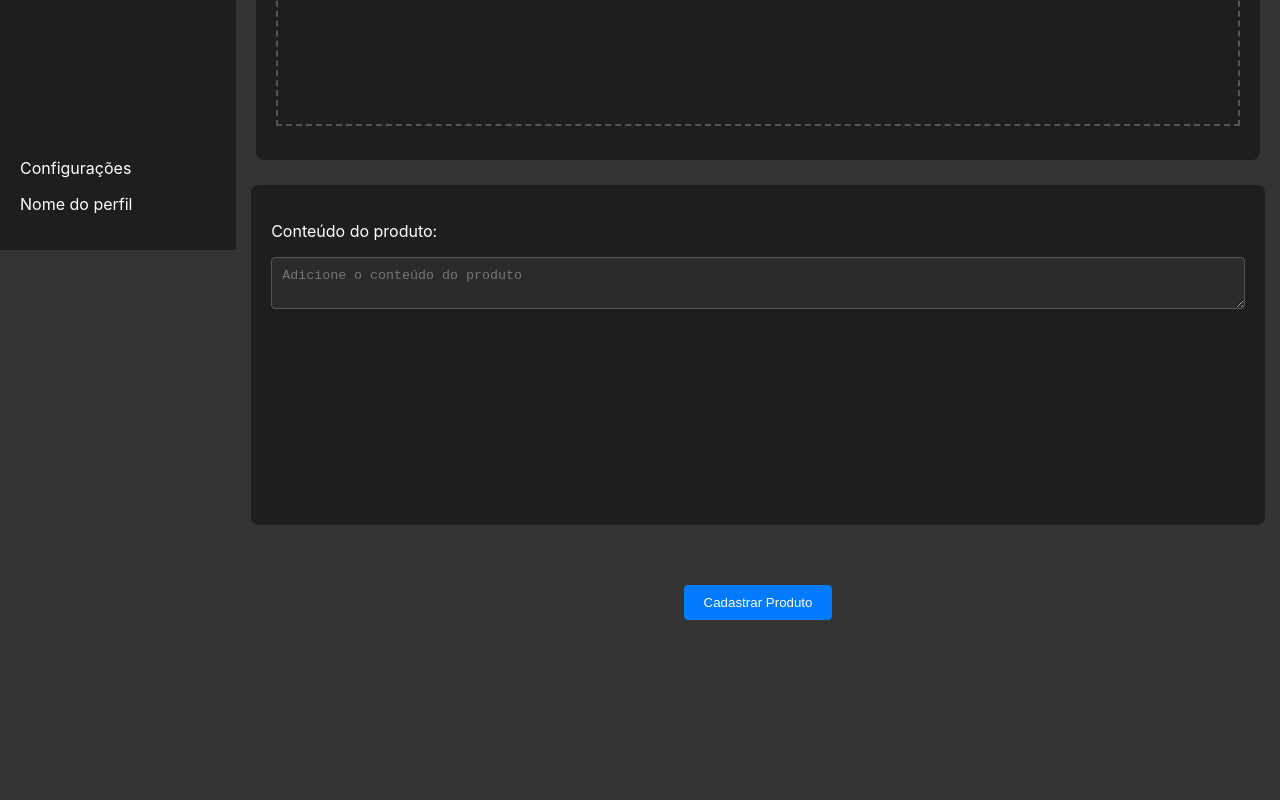
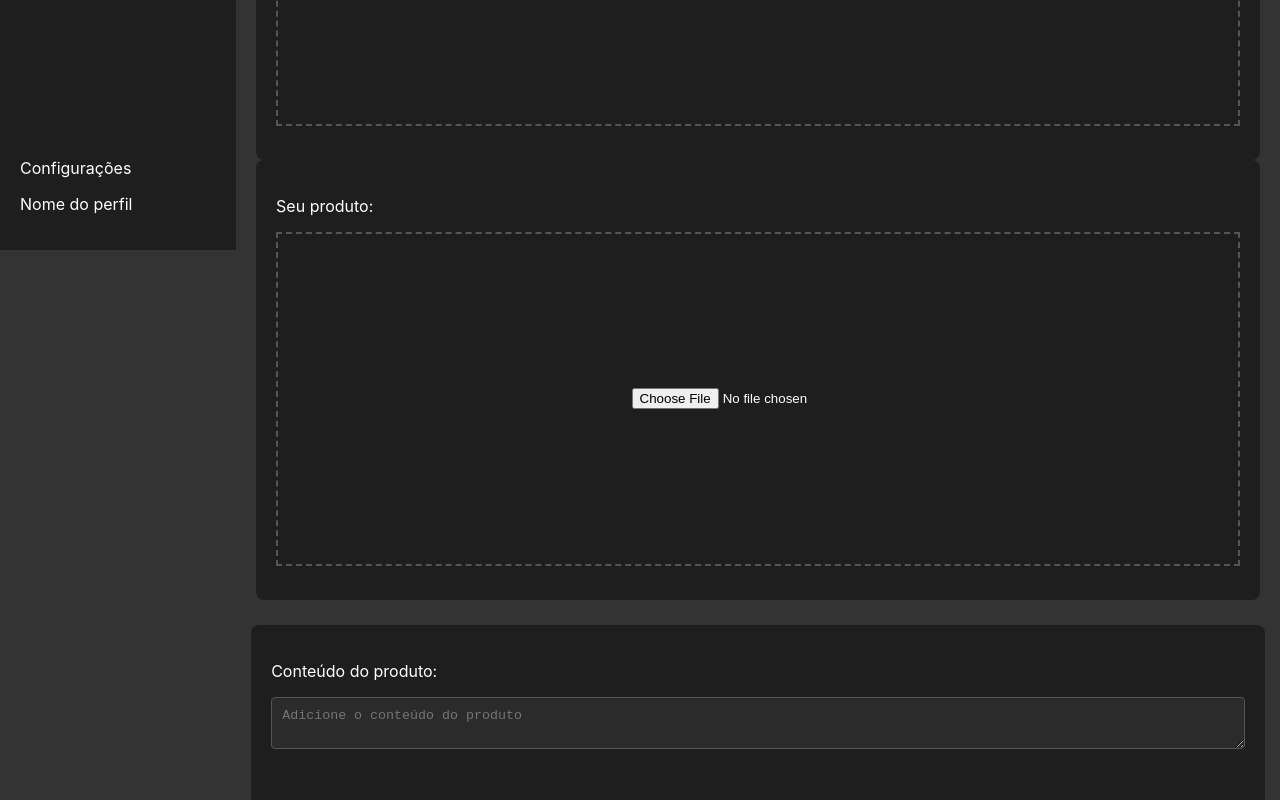
Before and after one commit to CesarA22/easy-learn, a React (Create React App) app: page /create-product in a window 1280 px wide. Shown: the part 550-1350 px from the top of the page. Before the commit the page ends 1170 px from the top, so only its background shows below. Built offline with nearby package versions, Linux system fonts and the light colour scheme.

Commit message:
arrumando rota do produto pro back, ainda não funcionando

```diff
--- a/src/context/AuthContext.js
+++ b/src/context/AuthContext.js
@@ -15,7 +15,9 @@ export const AuthProvider = ({ children }) => {
                             Authorization: `Bearer ${token}`,
                         },
                     });
+
                     const data = await response.json();
+
                     if (response.ok) {
                         setUser(data.user);
                     } else {
--- a/src/pages-buyer/available-products.js
+++ b/src/pages-buyer/available-products.js
@@ -19,7 +19,7 @@ function AvailableProducts() {
 
         const fetchProducts = async () => {
             try {
-                const response = await fetch('http://localhost:3001/products/item', {
+                const response = await fetch(`${process.env.REACT_APP_BACKEND_URL}/products/item`, {
                     method: 'GET',
                     headers: {
                         Authorization: `Bearer ${user.token}`,
--- a/src/pages-seller/create-product.js
+++ b/src/pages-seller/create-product.js
@@ -29,7 +29,7 @@ const CreateProduct = () => {
         const token = localStorage.getItem('token');
 
         try {
-            const response = await fetch('http://localhost:3000/products/add', {
+            const response = await fetch(`${process.env.REACT_APP_BACKEND_URL}/products`, {
                 method: 'POST',
                 headers: {
                     Authorization: `Bearer ${token}`,
@@ -127,6 +127,16 @@ const CreateProduct = () => {
                                 />
                             </div>
                         </div>
+                        <div className="product-upload">
+                            <p>Seu produto:</p>
+                            <div className="upload-box">
+                                <input
+                                    type="file"
+                                    onChange={(e) => setFile(e.target.files[0])}
+                                    className="upload-input"
+                                />
+                            </div>
+                        </div>
                     </div>
                     <div className="product-content form-group">
                         <p>Conteúdo do produto:</p>
--- a/src/pages-seller/login-seller.js
+++ b/src/pages-seller/login-seller.js
@@ -23,7 +23,11 @@ function LoginSeller() {
             const data = await response.json();
 
             if (response.ok) {
-                setUser({ name: data.userData.name, email: data.userData.email });
+                setUser({
+                    name: data.userData.name,
+                    email: data.userData.email,
+                    token: data.userData.token,
+                });
                 navigate('/dashboard');
             } else {
                 setError(data.error);
--- a/src/pages-seller/product-details.js
+++ b/src/pages-seller/product-details.js
@@ -161,7 +161,7 @@ function ProductDetails() {
                                     product.images.map((image, index) => (
                                         <img
                                             key={index}
-                                            src={`http://localhost:3000${image}`}
+                                            src={`http://localhost:3000/${image}`}
                                             alt={`Imagem ${index + 1}`}
                                         />
                                     ))
```
